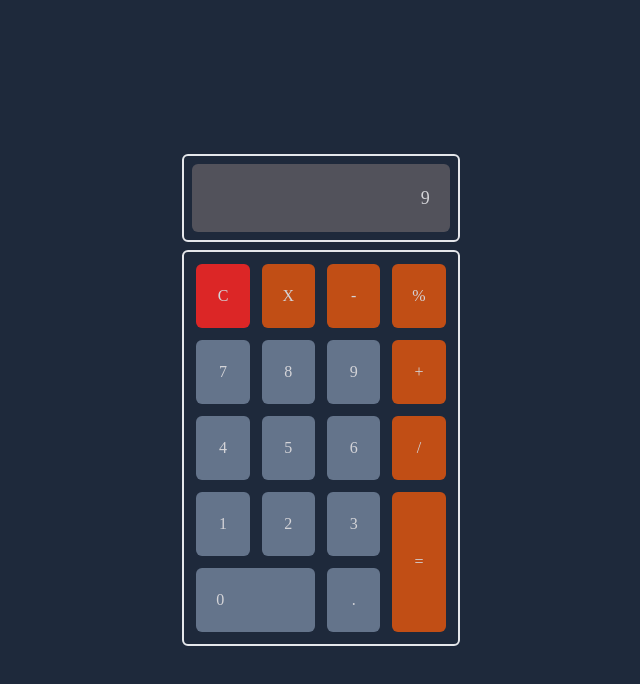
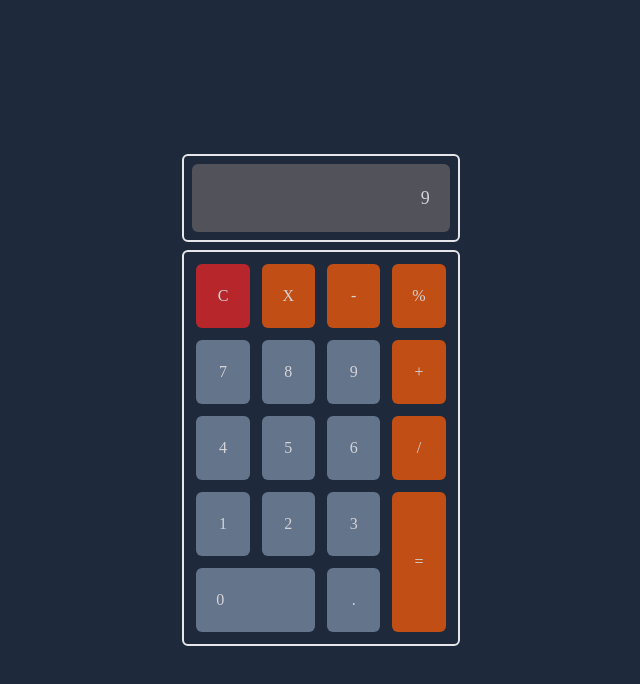
Before and after one commit to GarlicBuns19/react-calculatore-with-tailwind, a React (Vite) app: page / in a window 1280 px wide. Shown: the top 684 px of the page, without its empty margins (319-959 px from the left). Built offline with nearby package versions, Linux system fonts and the light colour scheme; a web font is replaced by a local one.

Commit message:
Updated the button red style

```diff
--- a/src/App.jsx
+++ b/src/App.jsx
@@ -10,13 +10,11 @@ function App() {
                     <div className={"text-zinc-300 font-offSide grid place-content-center w-full h-screen"}>
                         <Head></Head>
                         <div className={"p-3 grid gap-3 grid-cols-4 grid-rows-5 border-2 border-solid rounded-md"}>
-                            {/*Math Functionality Buttons*/}
                             <Button buttonLabel={'C'} style={"red"}></Button>
                             <Button buttonLabel={'X'} style={"orange"}></Button>
                             <Button buttonLabel={'-'} style={"orange"}></Button>
                             <Button buttonLabel={'%'} style={"orange"}></Button>
 
-                            {/*Number Buttons*/}
                             <Button buttonLabel={'7'}></Button>
                             <Button buttonLabel={'8'}></Button>
                             <Button buttonLabel={'9'}></Button>
--- a/src/components/Button.jsx
+++ b/src/components/Button.jsx
@@ -2,7 +2,7 @@ import PropTypes from "prop-types";
 
 const buttonStyles = {
     normal: 'bg-slate-500 hover:bg-slate-600 ease-in duration-300',
-    red: 'bg-red-600 hover:bg-red-800 ease-in duration-300',
+    red: 'bg-red-600/80 hover:bg-red-600 ease-in duration-300',
     orange: 'bg-orange-600/80 hover:bg-orange-600 ease-in duration-300',
 }
 
```
